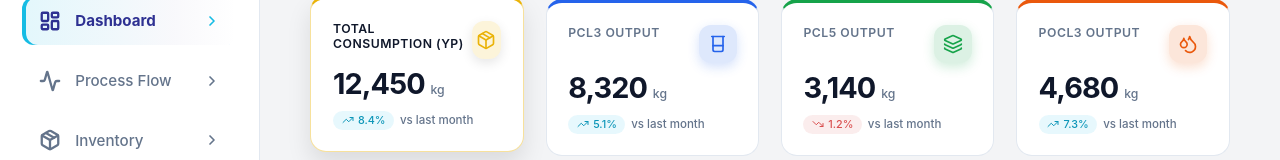
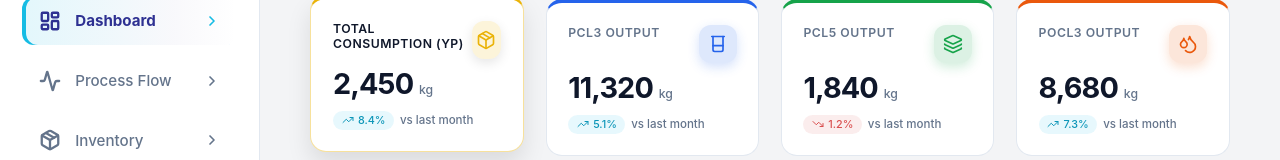
Before and after one commit to Aadyastyles/SHREEYANSH-LABS, a React (Vite) app: page / in a window 1280 px wide. Shown: the part 156-316 px from the top of the page. Built offline with nearby package versions, Linux system fonts and the light colour scheme; a web font is replaced by a local one.

Commit message:
fix: Update hardcoded KPI block values, use ease-out for pie chart rotation, and delay slice pop-out until rotation completes

```diff
--- a/src/components/dashboard/ProductMixDonut.jsx
+++ b/src/components/dashboard/ProductMixDonut.jsx
@@ -14,12 +14,13 @@ const ProductMixDonut = ({ selectedStream }) => {
     else if (selectedStream === 'POCL3') setRotation(41);
     else setRotation(90);
 
+    // Clear active index immediately so it doesn't stay popped out while rotating
+    setActiveIndex(null);
+
     if (selectedStream && selectedStream !== 'YP') {
       const idx = productMix.findIndex(p => p.name === selectedStream);
-      // Small timeout ensures the Recharts animation cycle catches the activeIndex update
-      setTimeout(() => setActiveIndex(idx !== -1 ? idx : null), 10);
-    } else {
-      setActiveIndex(null);
+      // Wait for the 1000ms rotation animation to complete before popping out the slice
+      setTimeout(() => setActiveIndex(idx !== -1 ? idx : null), 1000);
     }
   }, [selectedStream]);
 
@@ -69,7 +70,8 @@ const ProductMixDonut = ({ selectedStream }) => {
               startAngle={rotation}
               endAngle={rotation - 360}
               onMouseEnter={onPieEnter}
-              animationDuration={1500}
+              animationDuration={1000}
+              animationEasing="ease-out"
               animationBegin={0}
               isAnimationActive={true}
             >
--- a/src/pages/Dashboard.jsx
+++ b/src/pages/Dashboard.jsx
@@ -61,10 +61,10 @@ const Dashboard = () => {
 
       {/* Row 1: KPIs */}
       <div className="bento bento-3 animate-fade-up delay-100" style={{ gridTemplateColumns: 'repeat(4, 1fr)' }}>
-        <DashboardKpi variant="primary" label="Total Consumption (YP)" value="12,450" unit="kg" trend="up" trendVal="8.4%" icon={Package} colorClass="var(--color-chem-yp)" isActive={selectedStream === 'YP'} onClick={() => handleKpiClick('YP')} />
-        <DashboardKpi label="PCL3 Output" value="8,320" unit="kg" trend="up" trendVal="5.1%" icon={Beaker} colorClass="var(--color-chem-pcl3)" isActive={selectedStream === 'PCL3'} onClick={() => handleKpiClick('PCL3')} />
-        <DashboardKpi label="PCL5 Output" value="3,140" unit="kg" trend="down" trendVal="1.2%" icon={Layers} colorClass="var(--color-chem-pcl5)" isActive={selectedStream === 'PCL5'} onClick={() => handleKpiClick('PCL5')} />
-        <DashboardKpi label="POCL3 Output" value="4,680" unit="kg" trend="up" trendVal="7.3%" icon={Droplets} colorClass="var(--color-chem-pocl3)" isActive={selectedStream === 'POCL3'} onClick={() => handleKpiClick('POCL3')} />
+        <DashboardKpi variant="primary" label="Total Consumption (YP)" value="2,450" unit="kg" trend="up" trendVal="8.4%" icon={Package} colorClass="var(--color-chem-yp)" isActive={selectedStream === 'YP'} onClick={() => handleKpiClick('YP')} />
+        <DashboardKpi label="PCL3 Output" value="11,320" unit="kg" trend="up" trendVal="5.1%" icon={Beaker} colorClass="var(--color-chem-pcl3)" isActive={selectedStream === 'PCL3'} onClick={() => handleKpiClick('PCL3')} />
+        <DashboardKpi label="PCL5 Output" value="1,840" unit="kg" trend="down" trendVal="1.2%" icon={Layers} colorClass="var(--color-chem-pcl5)" isActive={selectedStream === 'PCL5'} onClick={() => handleKpiClick('PCL5')} />
+        <DashboardKpi label="POCL3 Output" value="8,680" unit="kg" trend="up" trendVal="7.3%" icon={Droplets} colorClass="var(--color-chem-pocl3)" isActive={selectedStream === 'POCL3'} onClick={() => handleKpiClick('POCL3')} />
       </div>
 
       {/* Row 2: Production chart + Product mix + Yield */}
```
